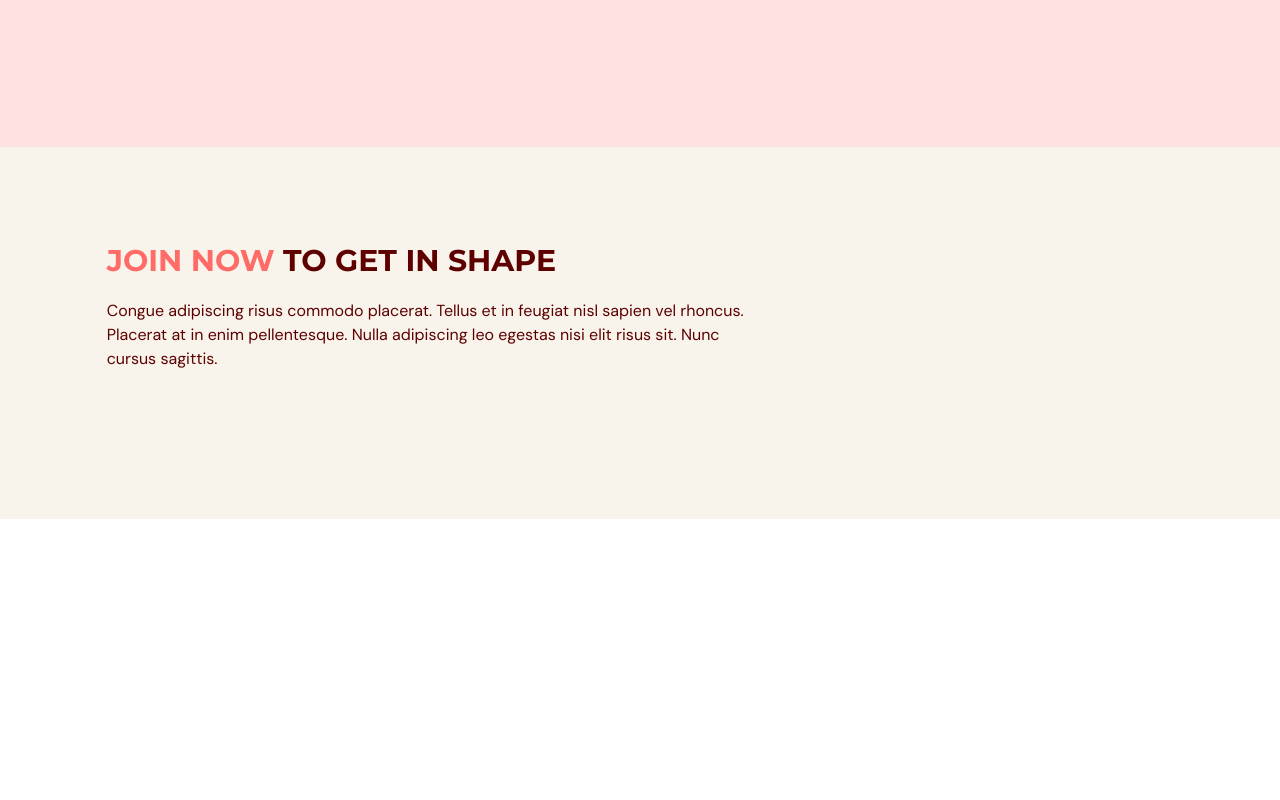
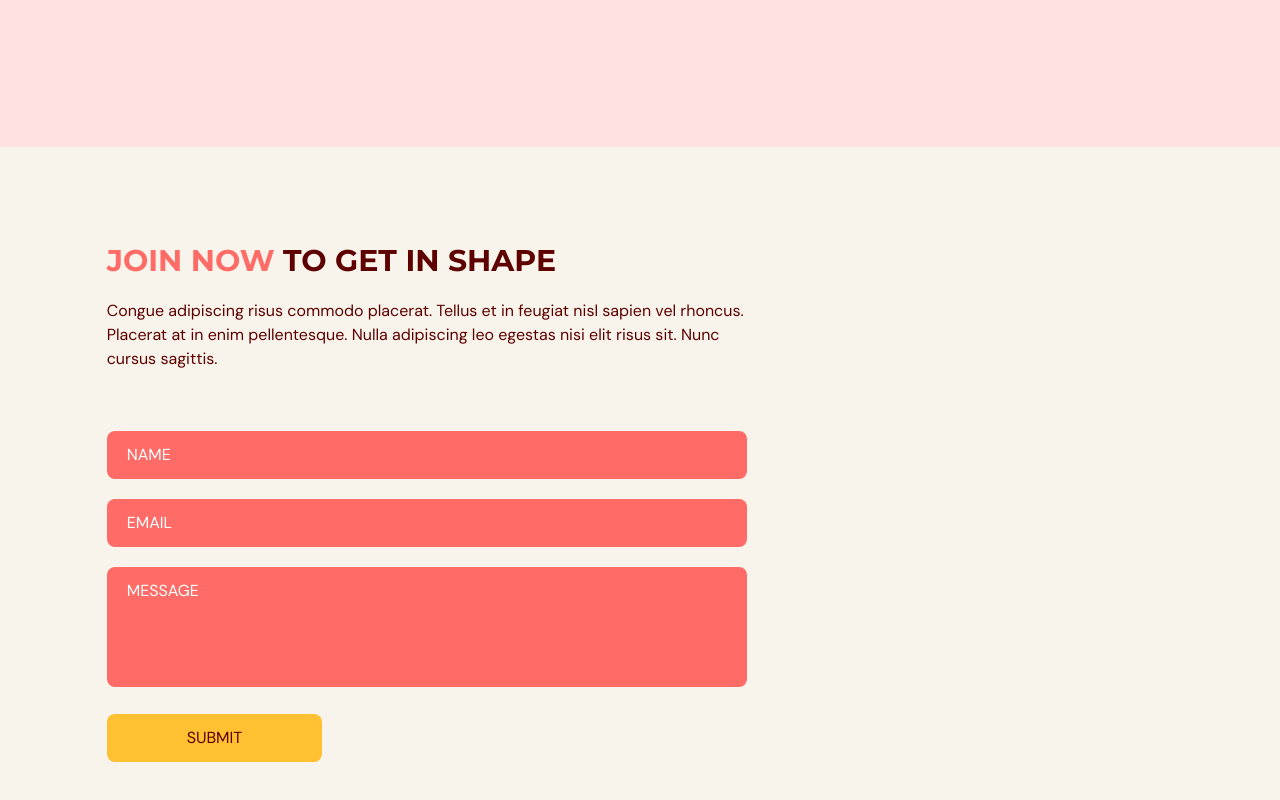
Before and after one commit to dgutierrez21/typescript-react-fitness-app, a React (Vite) app: page / in a window 1280 px wide. Shown: the part 2792-3592 px from the top of the page. Before the commit the page ends 3311 px from the top, so only its background shows below. Built offline with nearby package versions, Linux system fonts and the light colour scheme.

Commit message:
add form | deploy react hook form | deploy formSubmit

```diff
--- a/src/scenes/contactUs/index.tsx
+++ b/src/scenes/contactUs/index.tsx
@@ -10,6 +10,26 @@
 };
 
 const ContactUs = ({ setSelectedPage }: Props) => {
+  const {
+    register,
+    trigger,
+    formState: { errors },
+    reset,
+  } = useForm();
+
+  const onSubmit = async (e: React.FormEvent<HTMLFormElement>) => {
+    const isValid = await trigger();
+    if (!isValid) {
+      e.preventDefault();
+      return;
+    }
+
+    reset();
+  };
+
+  const inputStyles =
+    "mt-5 w-full rounded-lg bg-primary-500 px-5 py-3 placeholder-white";
+
   return (
     <section className="mx-auto w-5/6 pb-32 pt-24" id="contactus">
       <motion.div
@@ -33,6 +53,87 @@
           leo egestas nisi elit risus sit. Nunc cursus sagittis.
         </p>
       </motion.div>
+
+      {/* form and image */}
+      <div className="mt-10 justify-between gap-8 md:flex">
+        <motion.div
+          className="mt-10 basis-3/5 md:mt-0"
+          initial="hidden"
+          whileInView="visible"
+          viewport={{ once: true, amount: 0.5 }}
+          transition={{ delay: 0.2, duration: 0.5 }}
+          variants={{
+            hidden: { opacity: 0, y: 50 },
+            visible: { opacity: 1, y: 0 },
+          }}
+        >
+          <form
+            action="https://formsubmit.co/cyrn.riexz61@padye.com"
+            method="POST"
+            target="_blank"
+            onSubmit={onSubmit}
+          >
+            <input
+              type="text"
+              className={inputStyles}
+              placeholder="NAME"
+              {...register("name", {
+                required: true,
+                maxLength: 100,
+              })}
+            />
+            {errors.name && (
+              <p className="mt-1 text-primary-500">
+                {errors.name.type === "required" && "This field is required."}
+                {errors.name.type === "maxLength" && "Max length is 100 char."}
+              </p>
+            )}
+
+            <input
+              type="text"
+              className={inputStyles}
+              placeholder="EMAIL"
+              {...register("email", {
+                required: true,
+                pattern: /^[A-Z0-9._%+-]+@[A-Z0-9.-]+\.[A-Z]{2,}$/i,
+              })}
+            />
+            {errors.email && (
+              <p className="mt-1 text-primary-500">
+                {errors.email.type === "required" && "This field is required."}
+                {errors.email.type === "pattern" && "Invalid email address."}
+              </p>
+            )}
+
+            <textarea
+              rows={4}
+              cols={50}
+              style={{ resize: "none" }}
+              className={inputStyles}
+              placeholder="MESSAGE"
+              {...register("message", {
+                required: true,
+                maxLength: 2000,
+              })}
+            />
+            {errors.message && (
+              <p className="mt-1 text-primary-500">
+                {errors.message.type === "required" &&
+                  "This field is required."}
+                {errors.message.type === "maxLength" &&
+                  "Max length is 2000 char."}
+              </p>
+            )}
+
+            <button
+              type="submit"
+              className="mt-5 rounded-lg bg-secondary-500 px-20 py-3 transition duration-500 hover:text-white"
+            >
+              SUBMIT
+            </button>
+          </form>
+        </motion.div>
+      </div>
     </section>
   );
 };
```
